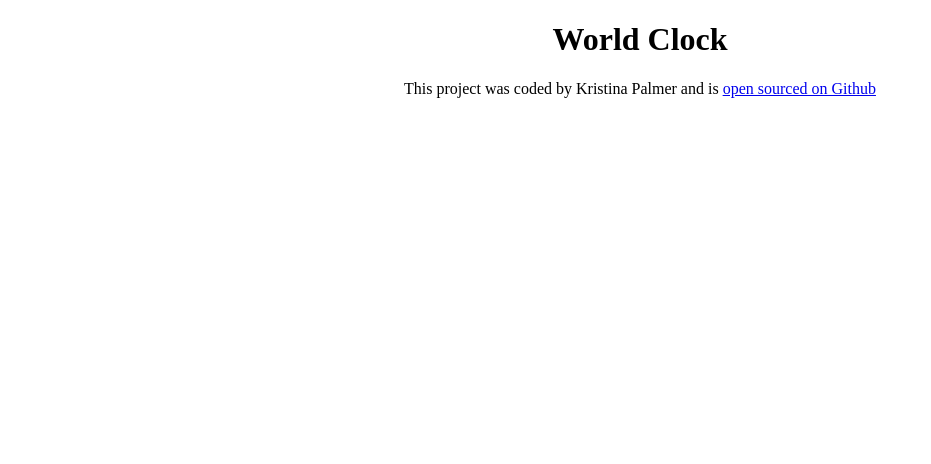
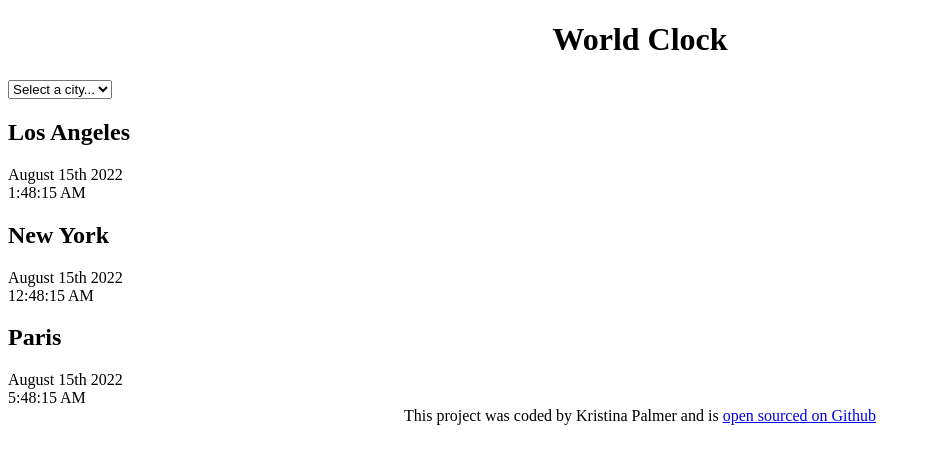
Before and after one commit to thekristinadawn/world-clock, a plain HTML site: page index.html in a window 1280 px wide. Shown: the whole page, without its empty margins (0-931 px from the left). Drawn offline with Linux system fonts and the light colour scheme.

Commit message:
added basic html

```diff
--- a/index.html
+++ b/index.html
@@ -7,7 +7,30 @@
     <title>World Clock - Kristina Palmer</title>
   </head>
   <body>
+    <div class="container">
       <h1>World Clock</h1>
+
+      <select>
+        <option value="">Select a city...</option>
+        <option value="">London</option>
+        <option value="">New York</option>
+        <option value="">Paris</option>
+      </select>
+      <div class="city">
+        <h2>Los Angeles</h2>
+        <div class="date">August 15th 2022</div>
+        <div class="time">1:48:15 AM</div>
+      </div>
+      <div class="city">
+        <h2>New York</h2>
+        <div class="date">August 15th 2022</div>
+        <div class="time">12:48:15 AM</div>
+      </div>
+      <div class="city">
+        <h2>Paris</h2>
+        <div class="date">August 15th 2022</div>
+        <div class="time">5:48:15 AM</div>
+      </div>
       <footer>
         This project was coded by Kristina Palmer and is
         <a
@@ -18,5 +41,6 @@
         >
       </footer>
       <script src="javascript/index.js"></script>
+    </div>
   </body>
 </html>
```
Lines whose indentation alone changed are shown as unchanged.
